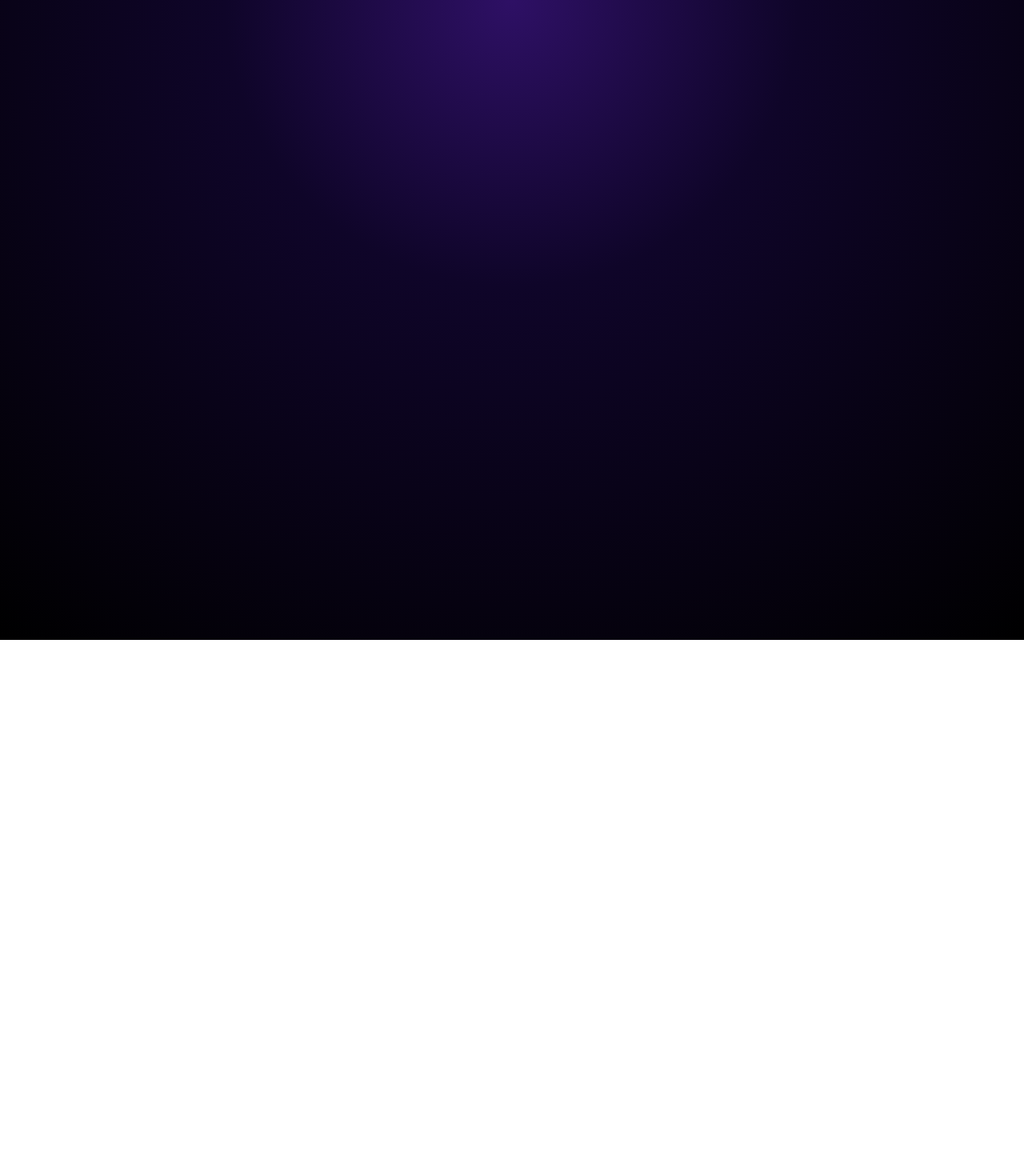
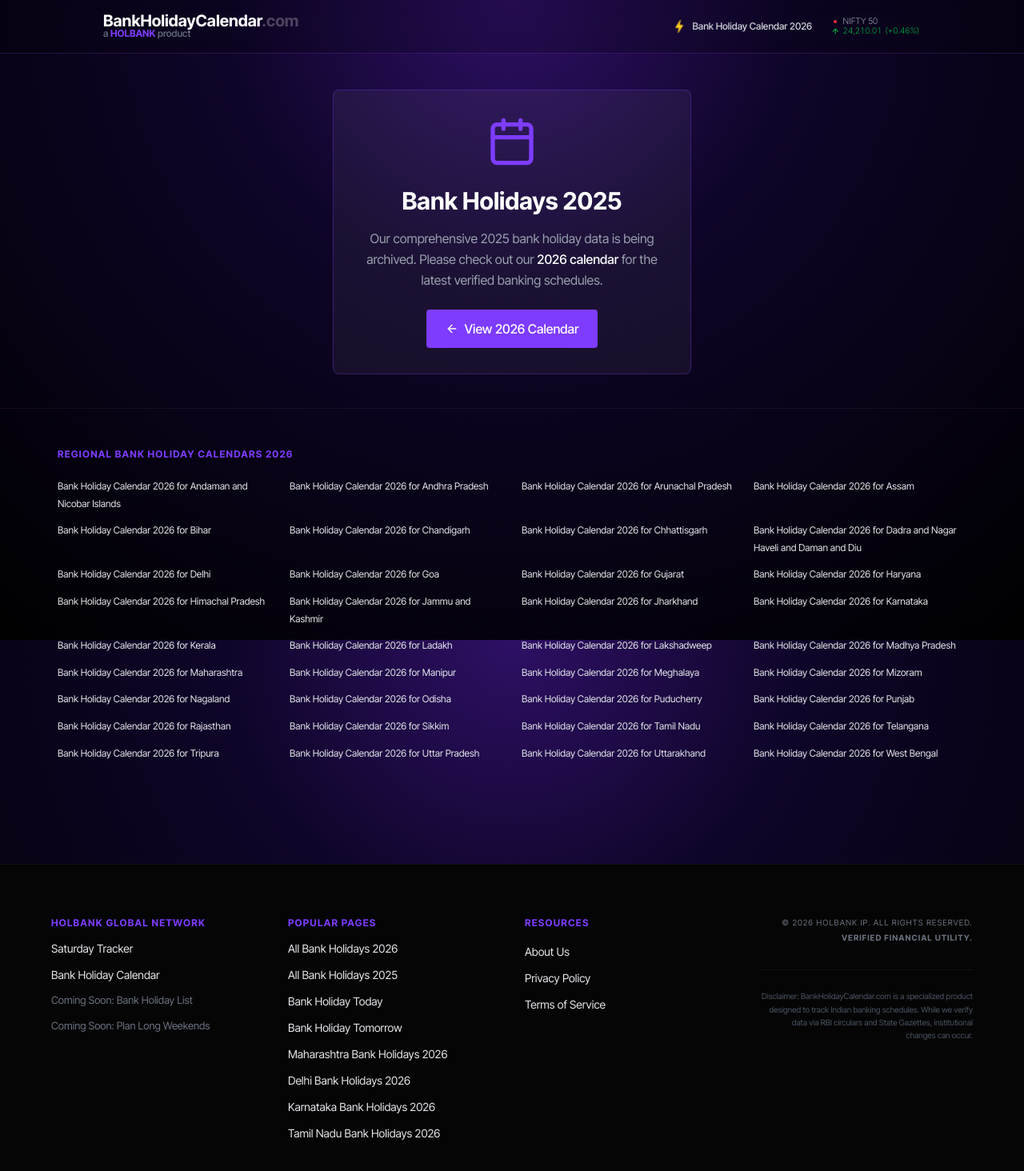
Before and after one commit to nakulpingale-ops/BankHolidayCalendar, a Next.js app: page /all-bank-holiday-2025 in a window 1280 px wide. Before the commit this address had no page. Shown: the top 1464 px of the page at 80% size. Before the commit the page ends 800 px from the top, so only its background shows below. Built offline with nearby package versions, Linux system fonts and the light colour scheme; no server answers.

Commit message:
Updated content

```diff
--- /dev/null
+++ b/app/all-bank-holiday-2025/page.tsx
@@ -0,0 +1,29 @@
+"use client";
+
+import Link from "next/link";
+import { ArrowLeft, Calendar } from "lucide-react";
+
+export default function BankHolidays2025Page() {
+    return (
+        <div className="flex flex-col items-center justify-center min-h-[60vh] text-center px-4 pt-[120px]">
+            <div className="bg-white/5 border border-[#7d3cff]/30 rounded-lg p-8 max-w-md w-full">
+                <Calendar className="w-16 h-16 text-[#7d3cff] mx-auto mb-6" />
+                <h1 className="text-3xl font-bold text-white mb-4">
+                    Bank Holidays 2025
+                </h1>
+                <p className="text-gray-400 mb-6 leading-relaxed">
+                    Our comprehensive 2025 bank holiday data is being archived.
+                    Please check out our <span className="text-white font-medium">2026 calendar</span> for
+                    the latest verified banking schedules.
+                </p>
+                <Link
+                    href="/all-bank-holiday-2026"
+                    className="inline-flex items-center gap-2 bg-[#7d3cff] hover:bg-[#6b2fff] text-white px-6 py-3 rounded-[4px] font-medium transition-colors"
+                >
+                    <ArrowLeft className="w-4 h-4" />
+                    View 2026 Calendar
+                </Link>
+            </div>
+        </div>
+    );
+}
--- a/components/CalendarEntrySection.tsx
+++ b/components/CalendarEntrySection.tsx
@@ -32,7 +32,7 @@
     return (
         <section id="official-calendar-2026" className="w-full py-8 text-white relative z-50 -mt-[40px] md:-mt-[52px] mb-0 scroll-mt-[400px]">
             <div className="w-full max-w-[1050px] mx-auto px-4">
-                <div className="flex items-center gap-3 mb-[8px]">
+                <div className="flex items-start md:items-center gap-3 mb-[8px]">
                     <div
                         className="w-6 h-6 bg-[#ffc61c] animate-pulse"
                         style={{
--- a/components/Footer.tsx
+++ b/components/Footer.tsx
@@ -22,7 +22,13 @@
                         <h3 className="text-[12px] font-bold text-[#7d3cff] uppercase tracking-widest">POPULAR PAGES</h3>
                         <div className="flex flex-col gap-3">
                             <Link href="/all-bank-holiday-2026" className="text-[14px] text-[#e5e7eb] hover:text-[#14A900] transition-colors duration-300">All Bank Holidays 2026</Link>
+                            <Link href="/all-bank-holiday-2025" className="text-[14px] text-[#e5e7eb] hover:text-[#14A900] transition-colors duration-300">All Bank Holidays 2025</Link>
+                            <Link href="/#quick-status" className="text-[14px] text-[#e5e7eb] hover:text-[#14A900] transition-colors duration-300">Bank Holiday Today</Link>
+                            <Link href="/#quick-status" className="text-[14px] text-[#e5e7eb] hover:text-[#14A900] transition-colors duration-300">Bank Holiday Tomorrow</Link>
                             <Link href="/maharashtra-bank-holiday-2026" className="text-[14px] text-[#e5e7eb] hover:text-[#14A900] transition-colors duration-300">Maharashtra Bank Holidays 2026</Link>
+                            <Link href="/delhi-bank-holiday-2026" className="text-[14px] text-[#e5e7eb] hover:text-[#14A900] transition-colors duration-300">Delhi Bank Holidays 2026</Link>
+                            <Link href="/karnataka-bank-holiday-2026" className="text-[14px] text-[#e5e7eb] hover:text-[#14A900] transition-colors duration-300">Karnataka Bank Holidays 2026</Link>
+                            <Link href="/tamil-nadu-bank-holiday-2026" className="text-[14px] text-[#e5e7eb] hover:text-[#14A900] transition-colors duration-300">Tamil Nadu Bank Holidays 2026</Link>
                         </div>
                     </div>
 
--- a/components/FutureChecker.tsx
+++ b/components/FutureChecker.tsx
@@ -119,13 +119,13 @@
                         {/* Header & Controls Row */}
                         <div className="flex flex-col md:flex-row justify-between items-start mb-[3px]">
                             {/* Header - Pushed down to align with Input Boxes (skipping labels) */}
-                            <div className="flex items-center gap-3 mt-[35px]">
+                            <div className="flex items-start md:items-center gap-3 mt-[35px]">
                                 <Calendar className="w-6 h-6 text-[#7d3cff]" />
-                                <h2 className="text-2xl font-bold tracking-tight">Future Bank Holiday Date Check</h2>
+                                <h2 className="text-2xl font-bold tracking-tight">Future Bank Holiday <span className="whitespace-nowrap">Date Check</span></h2>
                             </div>
 
                             {/* External Control Bar - Right Aligned */}
-                            <div className="flex flex-col md:flex-row items-stretch md:items-end justify-end gap-3">
+                            <div className="w-full md:w-auto flex flex-col md:flex-row items-stretch md:items-end justify-end gap-3">
                                 {/* Date Input */}
                                 <div className="w-full md:w-auto">
                                     <label className="block text-[12px] font-bold text-gray-500 mb-[5px] uppercase tracking-normal pl-3">Select Date</label>
@@ -226,7 +226,7 @@
                                     </div>
 
                                     {/* Services Row */}
-                                    <div className="flex flex-wrap justify-center gap-x-6 gap-y-2">
+                                    <div className="flex flex-wrap justify-start md:justify-center gap-x-6 gap-y-2">
                                         {[
                                             { name: "RTGS / NEFT", ok: true },
                                             { name: "UPI / IMPS", ok: true },
--- a/components/Hero.tsx
+++ b/components/Hero.tsx
@@ -35,7 +35,7 @@
     const statusTomorrow = isBankOpen(tomorrow, selectedState);
 
     return (
-        <section className="w-full pt-16 pb-0 -mb-10 text-white">
+        <section id="quick-status" className="w-full pt-16 pb-0 -mb-10 text-white">
             <div className="w-full max-w-[1050px] mx-auto px-4">
                 {/* State Selector for Global Context */}
 
@@ -90,12 +90,12 @@
                 </div>
 
                 <div className="flex flex-wrap items-center justify-center gap-x-3 gap-y-1 mt-[12px] px-4 text-[12px] text-gray-500">
-                    <div className="flex items-center gap-1.5">
-                        <AlertCircle className="w-[14px] h-[14px] text-yellow-500 shrink-0" />
+                    <div className="flex items-start md:items-center gap-1.5">
+                        <AlertCircle className="w-[14px] h-[14px] text-yellow-500 shrink-0 mt-[1.5px]" />
                         <span>Branch visits and clearing services are available basis bank operational hours.</span>
                     </div>
-                    <div className="flex items-center gap-1.5 align-middle">
-                        <CheckCircle className="w-[14px] h-[14px] text-[#14A900] shrink-0" />
+                    <div className="flex items-start md:items-center gap-1.5">
+                        <CheckCircle className="w-[14px] h-[14px] text-[#14A900] shrink-0 mt-[1.5px]" />
                         <span>Verified via RBI circulars, State Gazettes & bank notices. Updated daily.</span>
                     </div>
                 </div>
--- a/components/StateCalendarView.tsx
+++ b/components/StateCalendarView.tsx
@@ -169,12 +169,15 @@
             </div>
 
             {/* A. High Impact Header - Hidden on Print */}
-            <header className="w-full max-w-[1100px] mx-auto text-center space-y-1.5 px-4 -mt-7 print:hidden">
+            <header className="w-full max-w-[1100px] mx-auto text-center space-y-1.5 px-4 -mt-[51px] md:-mt-7 print:hidden">
                 <h1 className="font-black text-white uppercase tracking-tighter leading-none">
-                    <span className="block text-[32px] md:text-[56px] whitespace-nowrap">ANNUAL BANKING CALENDAR 2026</span>
-                    <span className="block -mt-1 text-[#7d3cff] text-[24px] md:text-[42px]">{stateName === "All States/UTs" ? "ALL INDIA" : stateName}</span>
+                    <span className="block text-[32px] md:text-[56px] md:whitespace-nowrap">
+                        <span className="block md:inline">ANNUAL BANKING</span>
+                        <span className="block md:inline"> CALENDAR 2026</span>
+                    </span>
+                    <span className="block mt-[3px] md:-mt-1 text-[#7d3cff] text-[24px] md:text-[42px]">{stateName === "All States/UTs" ? "ALL INDIA" : stateName}</span>
                 </h1>
-                <div className="flex flex-wrap items-center justify-center gap-4 md:gap-6 text-[12px] uppercase tracking-widest font-medium">
+                <div className="flex flex-wrap items-center justify-center gap-[5px] md:gap-6 text-[12px] uppercase tracking-widest font-medium">
                     <div className="flex items-center gap-2">
                         <div className="w-2 h-2 rounded-full bg-[#22c55e] shadow-[0_0_8px_rgba(34,197,94,0.6)] animate-pulse"></div>
                         <span className="text-white">RTGS / NEFT</span>
--- a/components/StatusCard.tsx
+++ b/components/StatusCard.tsx
@@ -133,7 +133,7 @@
                 </div>
 
                 {/* Services Footer */}
-                <div className="flex flex-wrap gap-x-6 gap-y-2 justify-center">
+                <div className="flex flex-wrap gap-x-6 gap-y-2 justify-start md:justify-center">
                     {services.map((service) => (
                         <div key={service.name} className="flex items-center gap-2">
                             <div className={`w-2.5 h-2.5 rounded-full ${service.available ? 'bg-[#14a900] animate-status-live' : 'bg-red-600 shadow-[0_0_8px_rgba(220,38,38,0.8)]'}`} />
--- a/components/UtilityGuideSection.tsx
+++ b/components/UtilityGuideSection.tsx
@@ -14,7 +14,7 @@
 
                 <div className="grid grid-cols-1 md:grid-cols-3 gap-6">
                     {/* Share List */}
-                    <div className="bg-[#0f1014] border border-[#7d3cff]/20 rounded-lg p-5 flex flex-col gap-3 hover:border-[#7d3cff]/40 transition-colors">
+                    <div className="flex flex-col gap-3">
                         <div className="flex items-center gap-2 text-[#7d3cff]">
                             <Share2 className="w-5 h-5" />
                             <span className="font-bold text-sm uppercase tracking-wide">Share List</span>
@@ -25,7 +25,7 @@
                     </div>
 
                     {/* Add to Calendar */}
-                    <div className="bg-[#0f1014] border border-[#7d3cff]/20 rounded-lg p-5 flex flex-col gap-3 hover:border-[#7d3cff]/40 transition-colors">
+                    <div className="flex flex-col gap-3">
                         <div className="flex items-center gap-2 text-[#7d3cff]">
                             <CalendarPlus className="w-5 h-5" />
                             <span className="font-bold text-sm uppercase tracking-wide">Add to Calendar</span>
@@ -36,7 +36,7 @@
                     </div>
 
                     {/* Download List */}
-                    <div className="bg-[#0f1014] border border-[#7d3cff]/20 rounded-lg p-5 flex flex-col gap-3 hover:border-[#7d3cff]/40 transition-colors">
+                    <div className="flex flex-col gap-3">
                         <div className="flex items-center gap-2 text-[#7d3cff]">
                             <Download className="w-5 h-5" />
                             <span className="font-bold text-sm uppercase tracking-wide">Download List</span>
```
